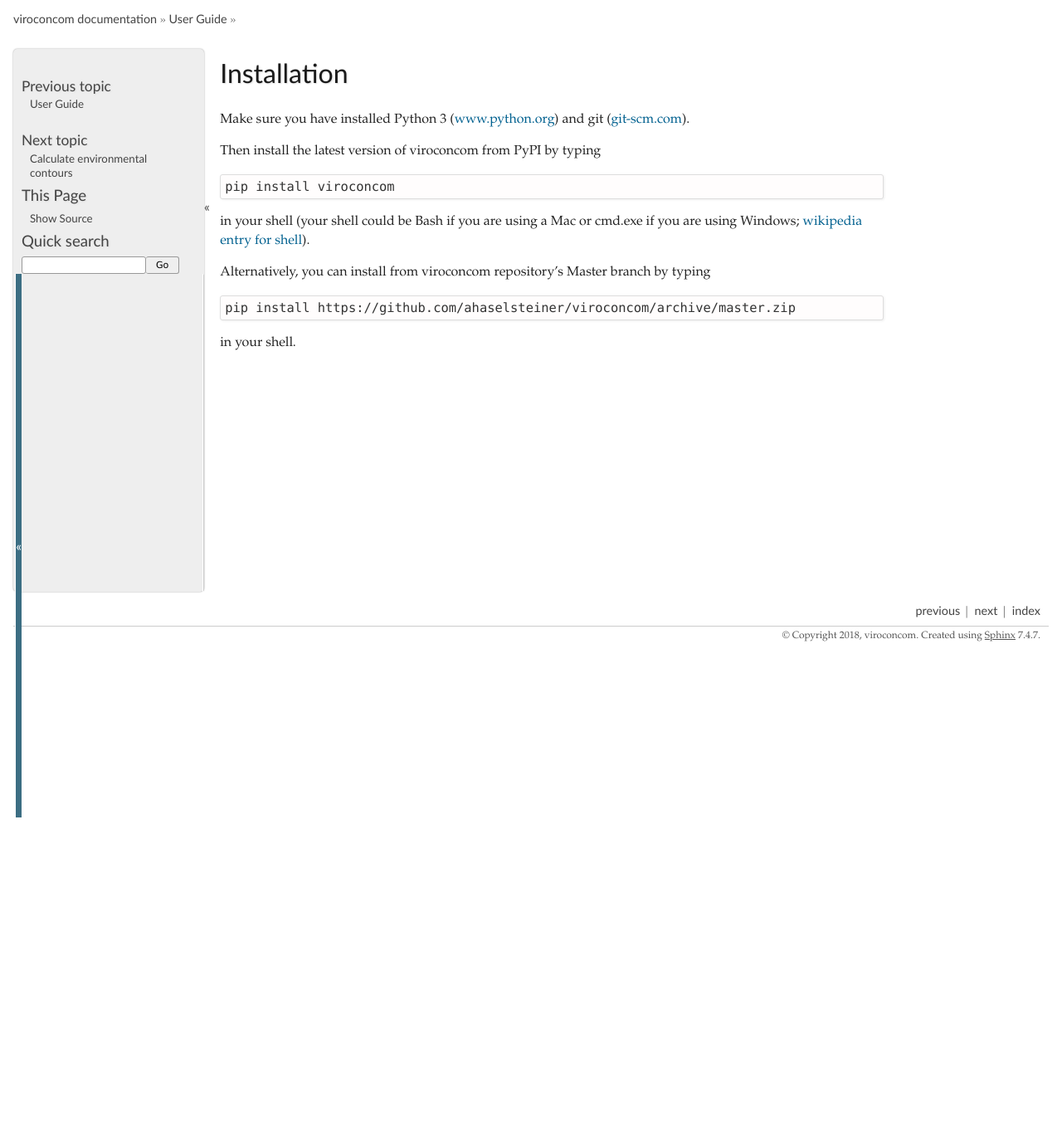
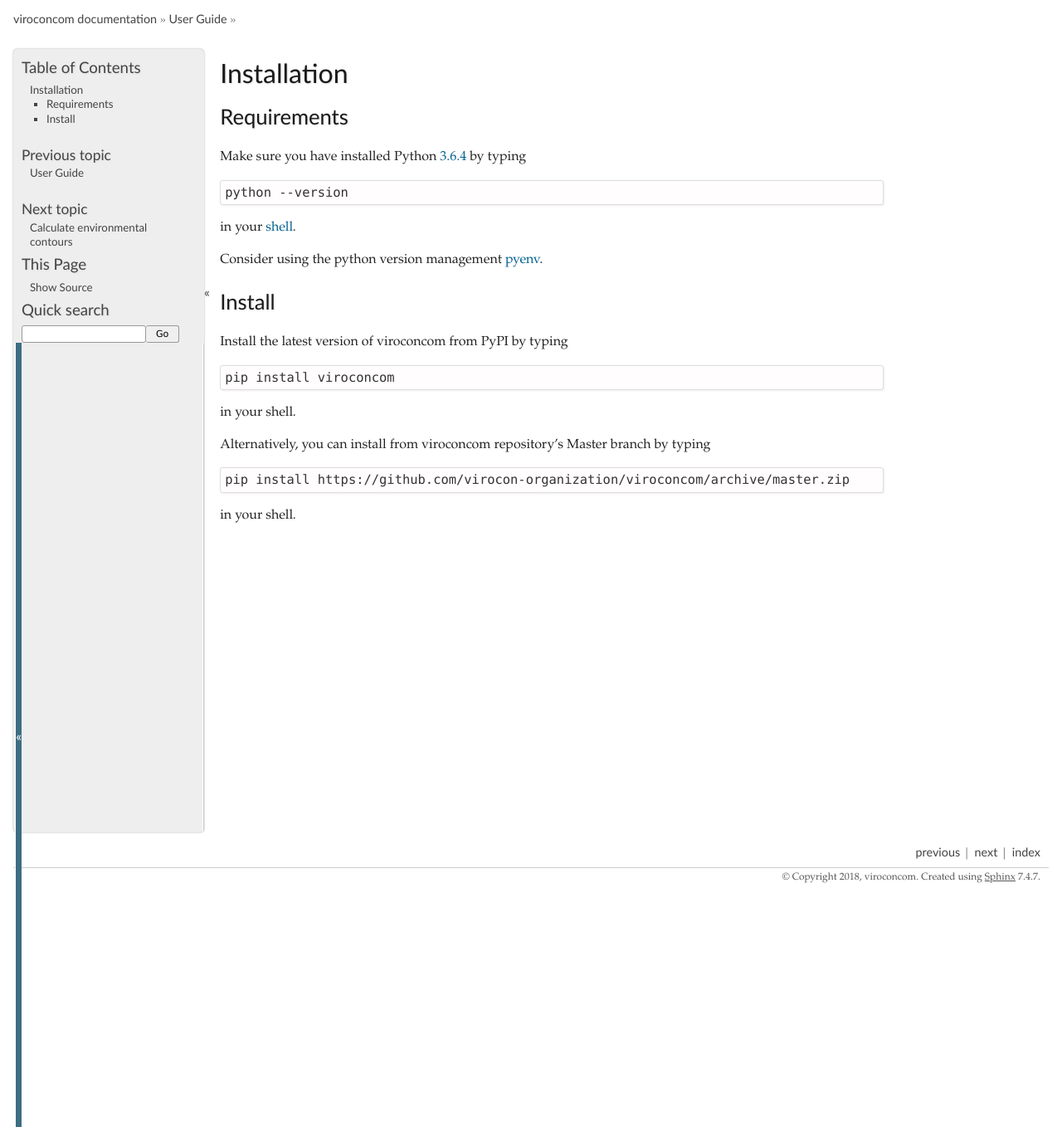
Before and after one commit to virocon-organization/virocon, a Sphinx documentation site: the page built from docs/install.rst, in a window 1280 px wide. Shown: the whole page at 83% size. Built offline with Sphinx 7.4.7, drawn with Linux system fonts in a browser that asks for light colours; before the commit the page ends 985 px from its top, so only the background shows below that.

```diff
--- a/docs/contours.rst
+++ b/docs/contours.rst
@@ -26,7 +26,7 @@ These steps are explained in more detail in the following.
 The file calculate_contours_similar_to_docs_ contains all the code that we will
 show on this page.
 
-.. _calculate_contours_similar_to_docs: https://github.com/ahaselsteiner/viroconcom/blob/master/examples/calculate_contours_similar_to_docs.py
+.. _calculate_contours_similar_to_docs: https://github.com/virocon-organization/viroconcom/blob/master/examples/calculate_contours_similar_to_docs.py
 
 .. _create-independent-dist:
 
--- a/docs/fitting.rst
+++ b/docs/fitting.rst
@@ -39,7 +39,7 @@ Comprehensive example
 
 The following example can is based on the file fit_distribution_similar_to_docs_ .
 
-.. _fit_distribution_similar_to_docs: https://github.com/ahaselsteiner/viroconcom/blob/master/examples/fit_distribution_similar_to_docs.py
+.. _fit_distribution_similar_to_docs: https://github.com/virocon-organization/viroconcom/blob/master/examples/fit_distribution_similar_to_docs.py
 
 First, let us create a data set, which represents sea states. The first variable
 is significant wave height, Hs, and the second variable spectral peak period,
--- a/docs/install.rst
+++ b/docs/install.rst
@@ -1,30 +1,38 @@
 ************
 Installation
 ************
+Requirements
+~~~~~~~~~~~~
+Make sure you have installed Python `3.6.4`_ by typing
 
-Make sure you have installed Python 3
-(`www.python.org`_)
-and git (`git-scm.com`_).
+.. code:: console
 
-Then install the latest version of viroconcom from PyPI by typing
+   python --version
+
+in your `shell`_.
+
+Consider using the python version management `pyenv`_.
+
+
+Install
+~~~~~~~
+Install the latest version of viroconcom from PyPI by typing
 
 .. code:: console
 
    pip install viroconcom
 
-in your shell (your shell could be Bash if you are using a Mac or cmd.exe if you
-are using Windows;
-`wikipedia entry for shell`_).
+in your shell.
 
 Alternatively, you can install from viroconcom repository’s Master branch
 by typing
 
 .. code:: console
 
-   pip install https://github.com/ahaselsteiner/viroconcom/archive/master.zip
+   pip install https://github.com/virocon-organization/viroconcom/archive/master.zip
 
 in your shell.
 
-.. _www.python.org: https://www.python.org
-.. _git-scm.com: https://git-scm.com
-.. _wikipedia entry for shell: https://en.wikipedia.org/wiki/Command-line_interface#Modern_usage_as_an_operating_system_shell
+.. _3.6.4: https://www.python.org/downloads/release/python-364
+.. _shell: https://en.wikipedia.org/wiki/Command-line_interface#Modern_usage_as_an_operating_system_shell
+.. _pyenv: https://github.com/pyenv/pyenv
```
Also changed, not shown: README.rst (+39 -29 lines), setup.py (+4 -4 lines).
